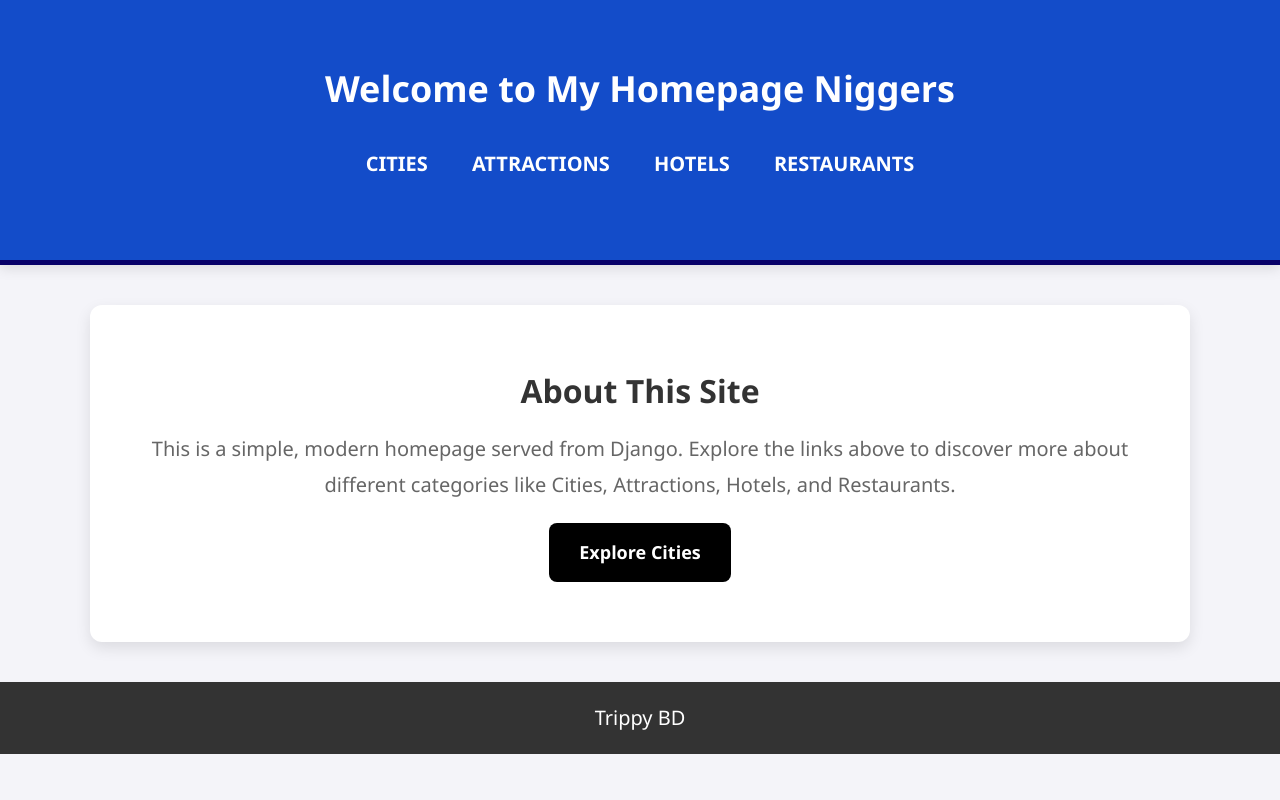
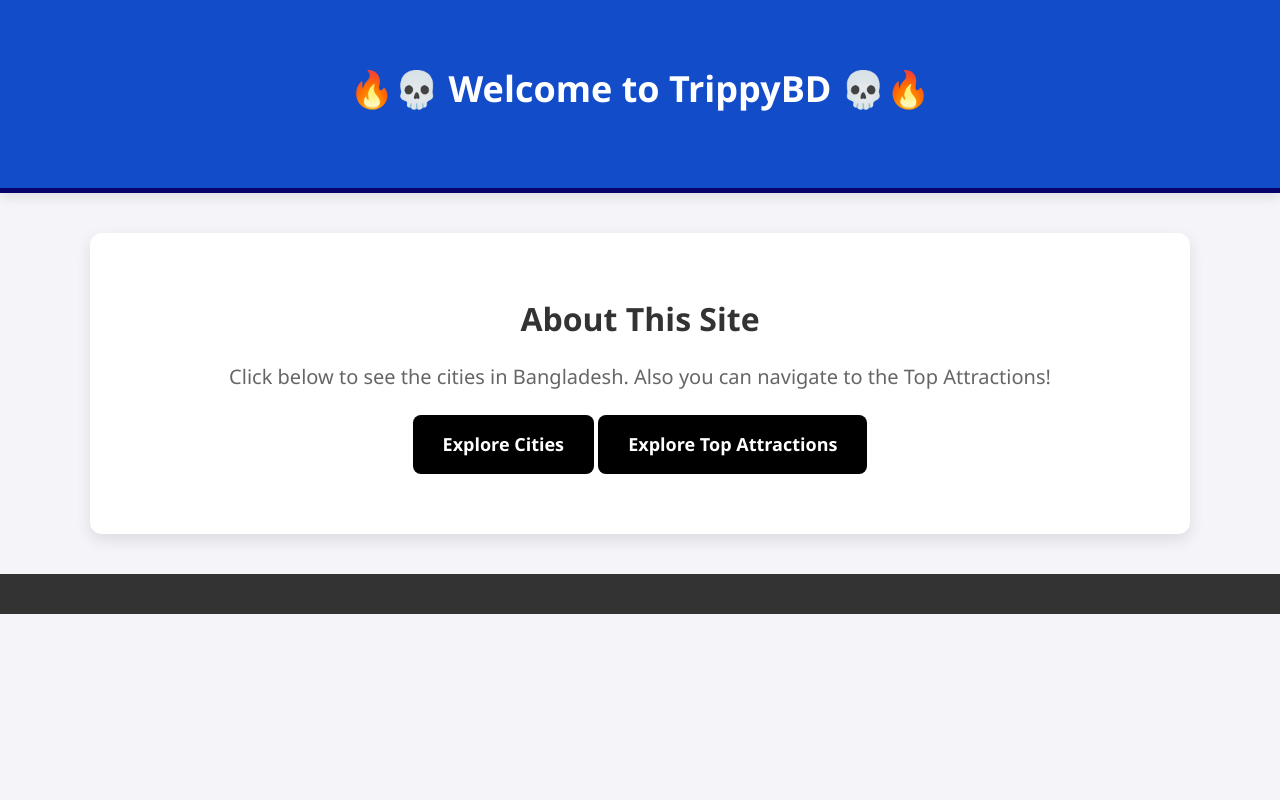
Before and after one commit to fatimajannet/trippy-bd, a Django app: page / in a window 1280 px wide. Run offline with Django 5.2, Linux system fonts and the light colour scheme.

Commit message:
index updated

```diff
--- a/trippybd/templates/index.html
+++ b/trippybd/templates/index.html
@@ -143,27 +143,29 @@
 
     <!-- Header Section -->
     <header>
-        <h1>Welcome to My Homepage Niggers</h1>
-        <nav>
+        <h1>🔥💀 Welcome to TrippyBD 💀🔥</h1>
+        <h2></h2>
+        <!-- <nav>
             <ul>
                 <li><a href="/cities/">Cities</a></li>
                 <li><a href="/attractions/">Attractions</a></li>
                 <li><a href="/hotels/">Hotels</a></li>
                 <li><a href="/restaurants/">Restaurants</a></li>
             </ul>
-        </nav>
+        </nav> -->
     </header>
 
     <!-- Main Content Section -->
     <section>
         <h2>About This Site</h2>
-        <p>This is a simple, modern homepage served from Django. Explore the links above to discover more about different categories like Cities, Attractions, Hotels, and Restaurants.</p>
+        <p>Click below to see the cities in Bangladesh. Also you can navigate to the Top Attractions!</p>
         <a href="/cities/" class="cta-button">Explore Cities</a>
+        <a href="/attractions/" class="cta-button">Explore Top Attractions</a>
     </section>
 
     <!-- Footer Section -->
     <footer>
-        <h1>Trippy BD</h1>
+        <h1></h1>
     </footer>
 
 </body>
```
